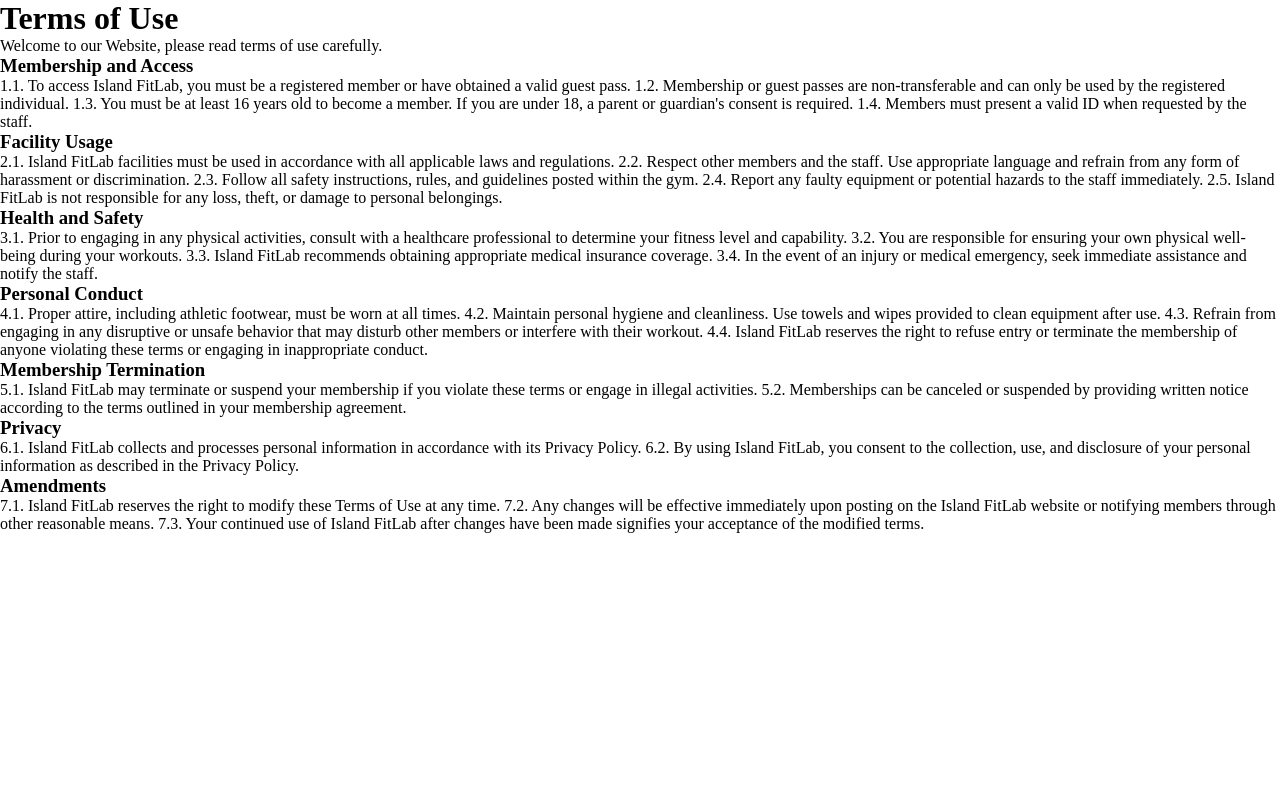
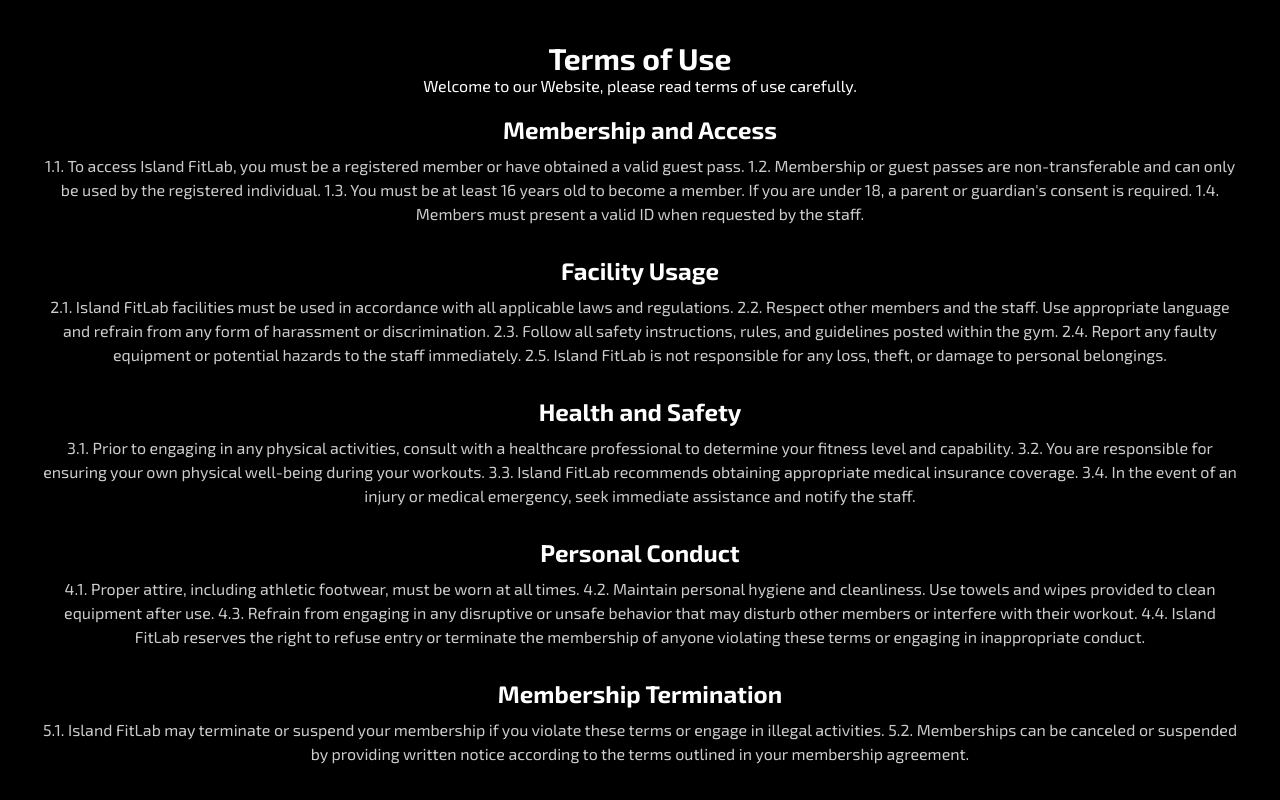
Before and after one commit to Pelani2/FitLab, a React (Create React App) app: page /termsofusepage in a window 1280 px wide. Shown: the top 800 px of the page. Built offline with nearby package versions, Linux system fonts and the light colour scheme.

Commit message:
finished terms of use

```diff
--- a/src/pages/termsOfUsePage/TermsOfUsePage.js
+++ b/src/pages/termsOfUsePage/TermsOfUsePage.js
@@ -7,7 +7,7 @@
             <h1>
                 Terms of Use
             </h1>
-            <p>
+            <p className="terms-of-use___readit" >
                 Welcome to our Website, please read terms of use carefully.
             </p>
             <div className="terms-of-use__content" >
--- a/src/styles/TermsOfUseStyles.css
+++ b/src/styles/TermsOfUseStyles.css
@@ -0,0 +1,37 @@
+@import url('https://fonts.googleapis.com/css2?family=Exo+2:wght@400;700&display=swap');
+
+.terms-of-use {
+    background-color: #000;
+    color: #fff;
+    font-family: "Exo 2", sans-serif;
+    padding: 40px;
+    height: 100%;
+    box-shadow: 0 2px 4px rgba(0, 0, 0, 0.3);
+    text-align: center;
+}
+
+.terms-of-use___readit {
+    margin-bottom: 20px;
+}
+
+.terms-of-use h1 {
+    font-size: 30px;
+    font-weight: bold;
+    color: #fff;
+}
+
+.terms-of-use__content {
+    margin-bottom: 30px;
+}
+
+.terms-of-use__title {
+    font-size: 24px;
+    font-weight: bold;
+    margin-bottom: 10px;
+}
+
+.terms-of-use__desc {
+    font-size: 16px;
+    line-height: 1.5;
+    color: #ccc;
+}
```
